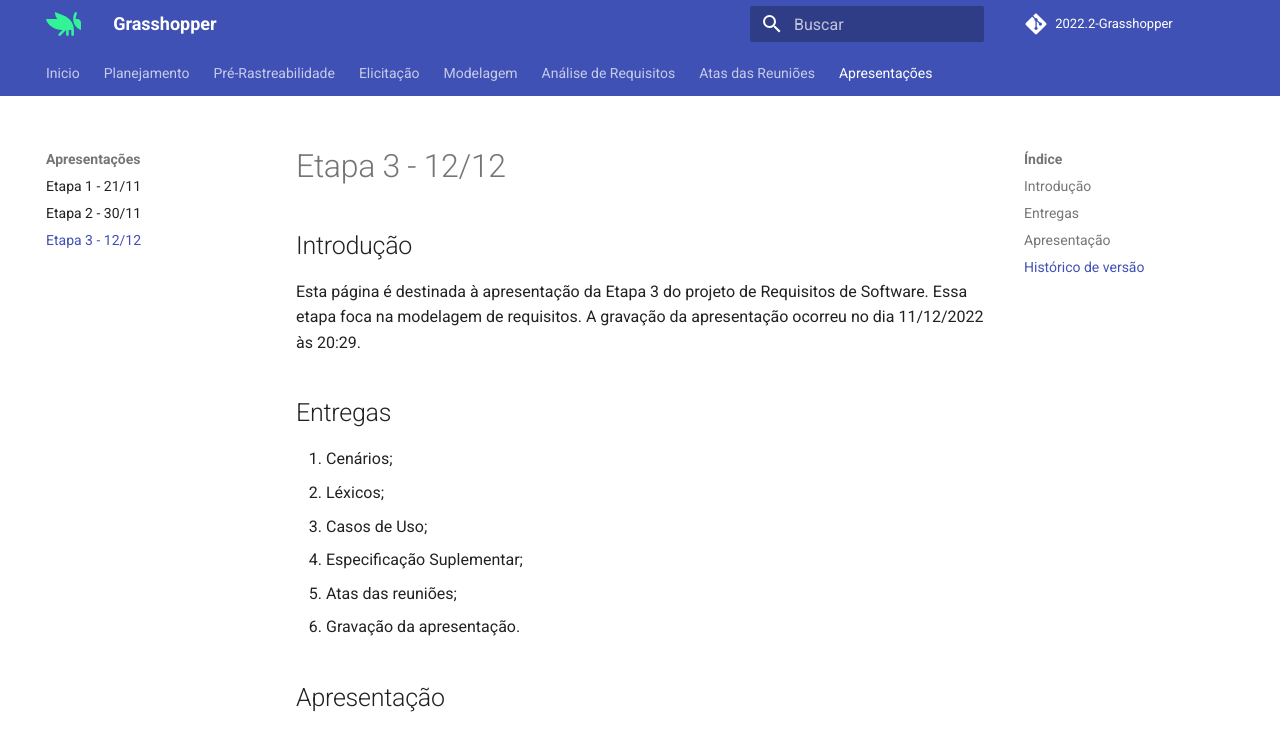
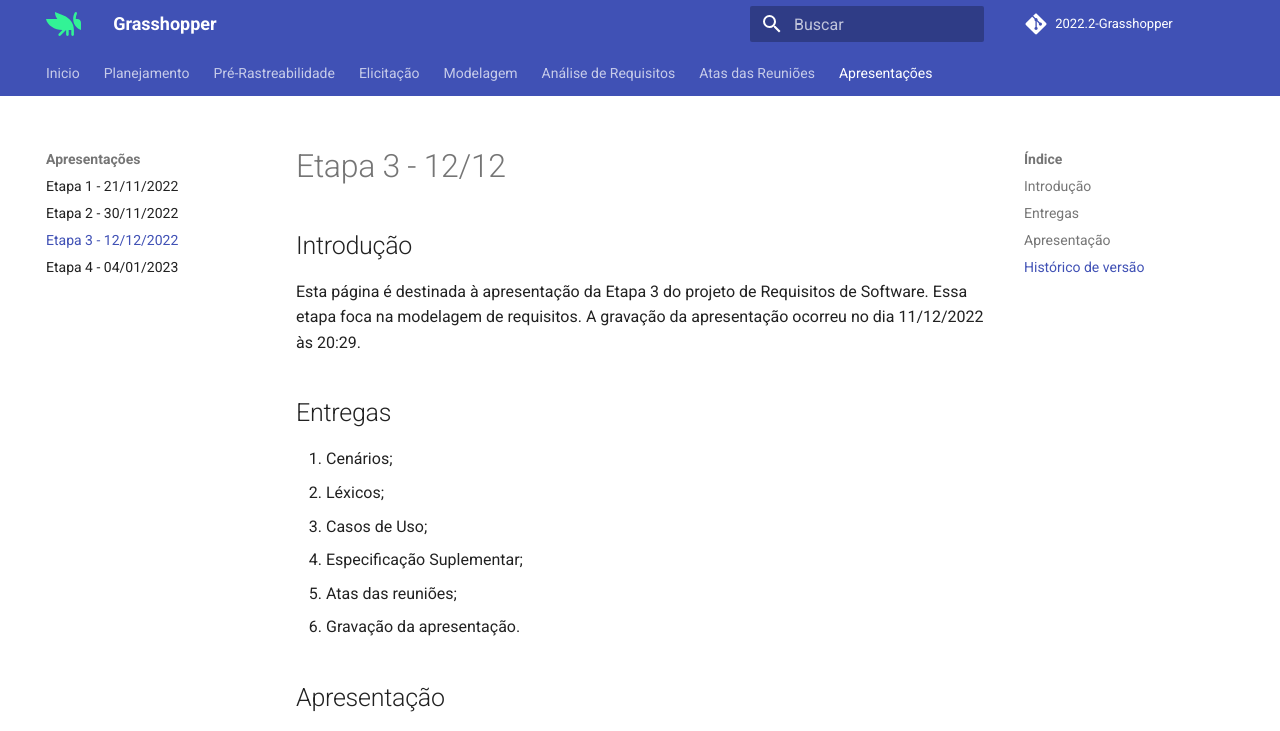
Before and after one commit to Requisitos-de-Software/2022.2-Grasshopper, an MkDocs documentation site: the page built from docs/apresentacoes/etapa3.md, in a window 1280 px wide and 1366 px high. Shown: the top 731 px of the window. Built offline with MkDocs 1.6.1 and Material for MkDocs 9.7.7, drawn with Linux system fonts in a browser that asks for light colours; comment, search, counter and statistics services are not loaded; grey boxes are pictures that could not be loaded.

```diff
--- a/mkdocs.yml
+++ b/mkdocs.yml
@@ -58,6 +58,7 @@ nav:
       - Reunião 3 - 22/11/2022: atas-das-reunioes/reuniao3.md
       - Reunião 4 - 01/12/2022: atas-das-reunioes/reuniao4.md
   - Apresentações:
-      - Etapa 1 - 21/11: apresentacoes/etapa1.md
-      - Etapa 2 - 30/11: apresentacoes/etapa2.md
-      - Etapa 3 - 12/12: apresentacoes/etapa3.md
+      - Etapa 1 - 21/11/2022: apresentacoes/etapa1.md
+      - Etapa 2 - 30/11/2022: apresentacoes/etapa2.md
+      - Etapa 3 - 12/12/2022: apresentacoes/etapa3.md
+      - Etapa 4 - 04/01/2023: apresentacoes/etapa4.md
```
Also changed, not shown: docs/apresentacoes/etapa4.md (added, +20 -0 lines).
